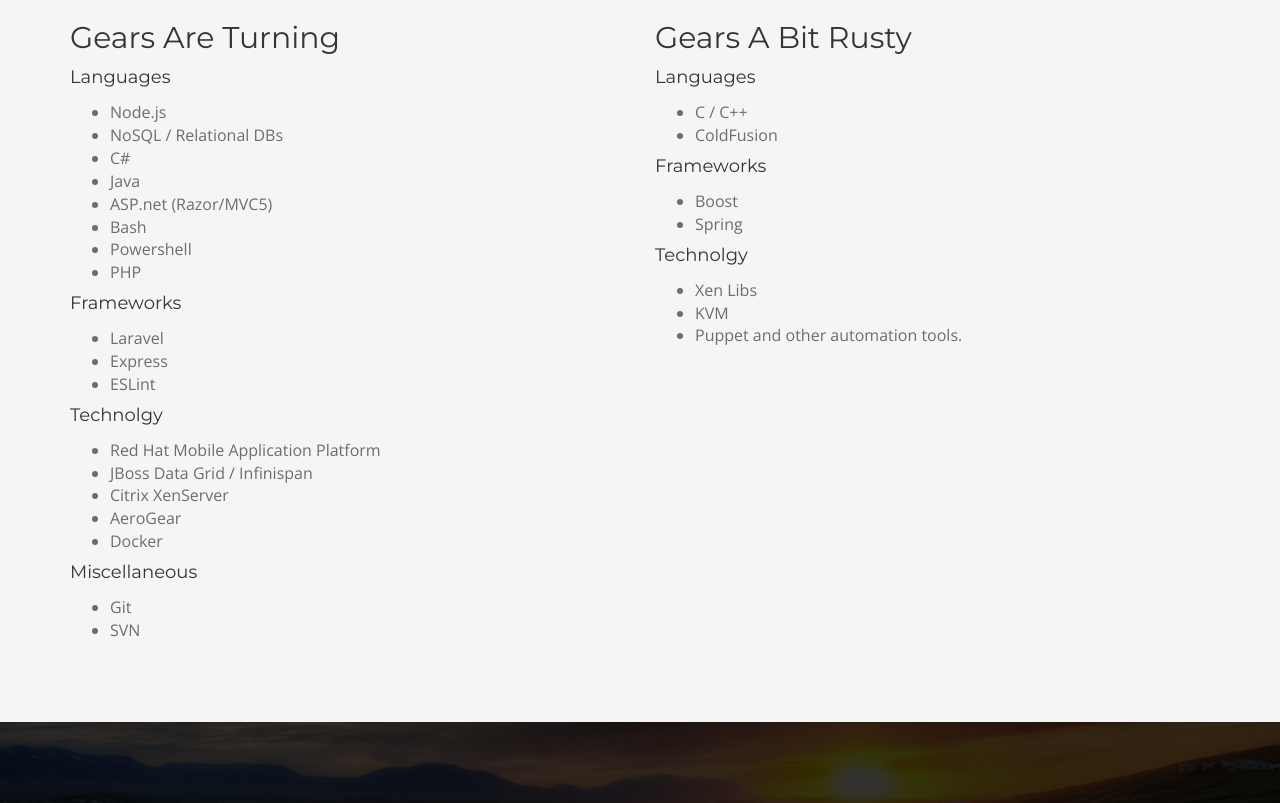
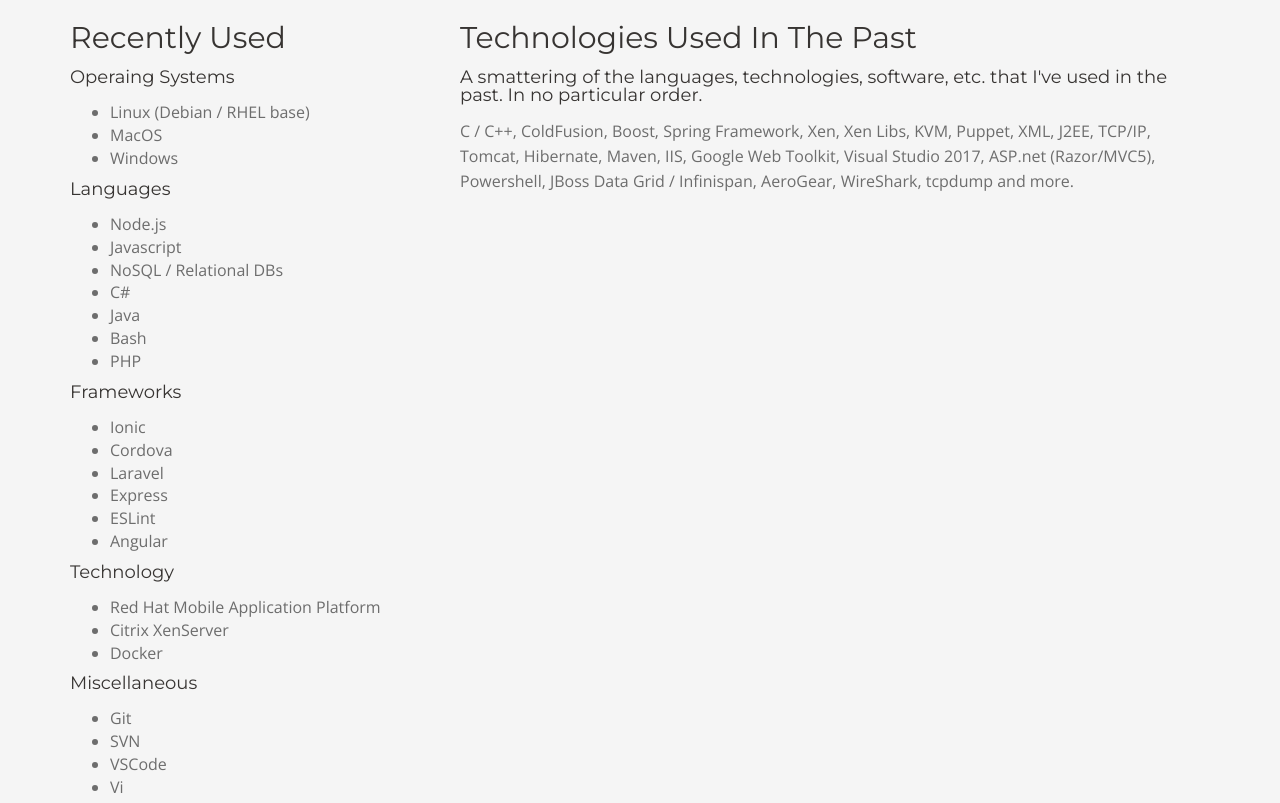
Before and after one commit to toddward/resume, a plain HTML site: page index.html in a window 1280 px wide. Shown: the part 5597-6400 px from the top of the page. Drawn offline with nearby package versions, Linux system fonts and the light colour scheme; a script that the page names is missing.

Commit message:
Updates to Details section.

```diff
--- a/index.html
+++ b/index.html
@@ -720,57 +720,51 @@
         </div>
         <!-- section title end-->
         <div class="row">
-          <div class="col-md-6">
-            <h2>Gears Are Turning</h2>
+          <div class="col-md-4">
+            <h2>Recently Used</h2>
+            <h4>Operaing Systems</h4>
+            <ul>
+              <li>Linux (Debian / RHEL base)</li>
+              <li>MacOS</li>
+              <li>Windows</li>
+            </ul>
             <h4>Languages</h4>
             <ul>
               <li>Node.js</li>
+              <li>Javascript</li>
               <li>NoSQL / Relational DBs</li>
               <li>C#</li>
               <li>Java</li>
-              <li>ASP.net (Razor/MVC5)</li>
               <li>Bash</li>
-              <li>Powershell</li>
               <li>PHP</li>
             </ul>
             <h4>Frameworks</h4>
             <ul>
+              <li>Ionic</li>
+              <li>Cordova</li>
               <li>Laravel</li>
               <li>Express</li>
               <li>ESLint</li>
+              <li>Angular</li>
             </ul>
-            <h4>Technolgy</h4>
+            <h4>Technology</h4>
             <ul>
               <li>Red Hat Mobile Application Platform</li>
-              <li>JBoss Data Grid / Infinispan</li>
               <li>Citrix XenServer</li>
-              <li>AeroGear</li>
               <li>Docker</li>
             </ul>
             <h4>Miscellaneous</h4>
             <ul>
               <li>Git</li>
               <li>SVN</li>
+              <li>VSCode</li>
+              <li>Vi</li>
             </ul>
           </div>
-          <div class="col-md-6">
-            <h2>Gears A Bit Rusty</h2>
-            <h4>Languages</h4>
-            <ul>
-              <li>C / C++</li>
-              <li>ColdFusion</li>
-            </ul>
-            <h4>Frameworks</h4>
-            <ul>
-              <li>Boost</li>
-              <li>Spring</li>
-            </ul>
-            <h4>Technolgy</h4>
-            <ul>
-              <li>Xen Libs</li>
-              <li>KVM</li>
-              <li>Puppet and other automation tools.</li>
-            </ul>
+          <div class="col-md-8">
+            <h2>Technologies Used In The Past</h2>
+            <h4>A smattering of the languages, technologies, software, etc. that I've used in the past.  In no particular order.</h4>
+            <p>C / C++, ColdFusion, Boost, Spring Framework, Xen, Xen Libs, KVM, Puppet, XML, J2EE, TCP/IP, Tomcat, Hibernate, Maven, IIS, Google Web Toolkit, Visual Studio 2017, ASP.net (Razor/MVC5), Powershell, JBoss Data Grid / Infinispan, AeroGear, WireShark, tcpdump and more.</p>
           </div>
         </div>
         <!-- skills end -->
```
